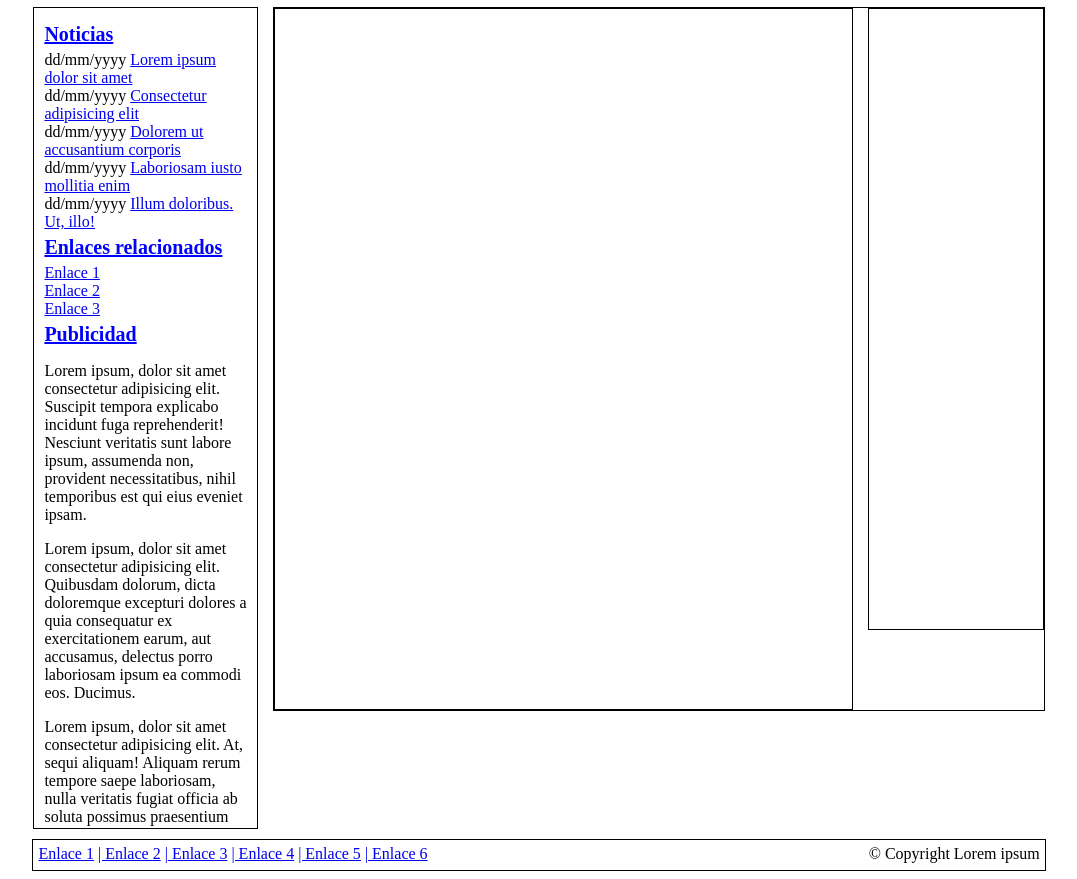
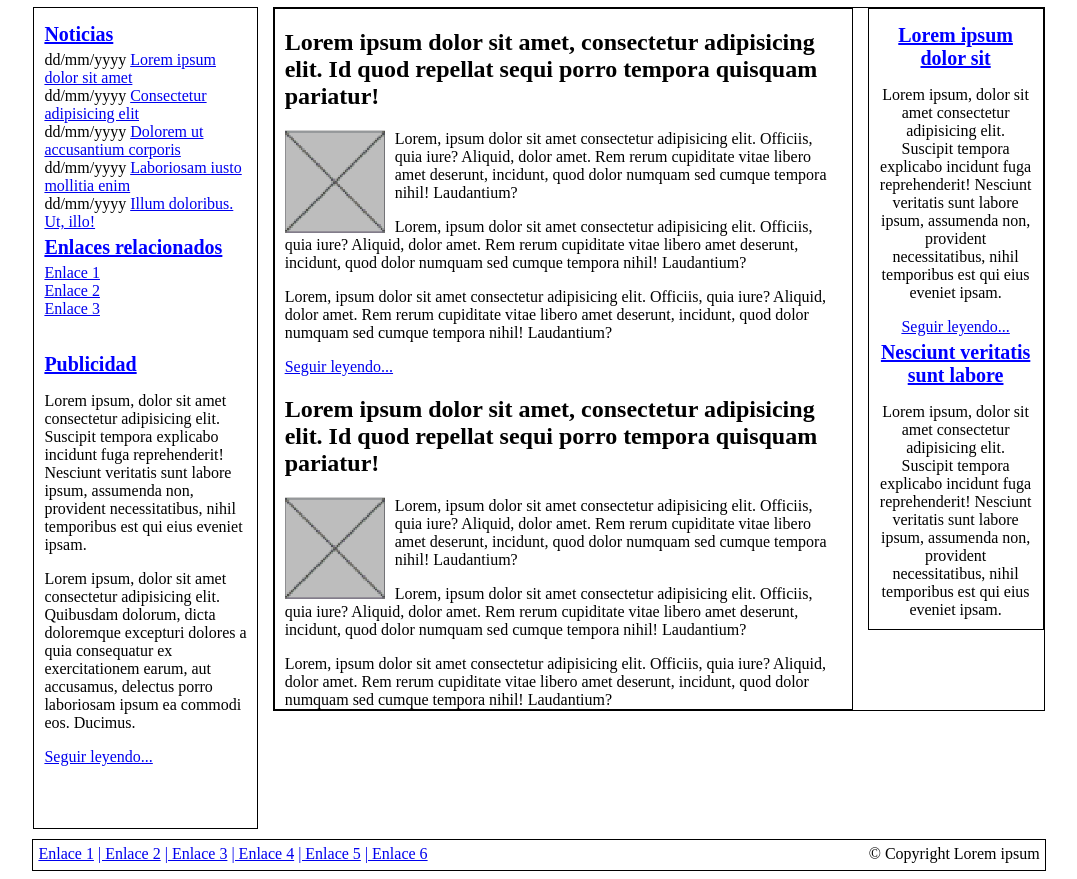
Before and after one commit to PublioElio/desarrollo-interfaces-css, a plain HTML site: page modelo-cajas/maquetacion.html in a window 1280 px wide. Shown: the part 125-1004 px from the top of the page, without its empty margins (101-1178 px from the left). Drawn offline with Linux system fonts and the light colour scheme.

Commit message:
diseño interfaces

```diff
--- a/modelo-cajas/maquetacion.html
+++ b/modelo-cajas/maquetacion.html
@@ -39,21 +39,12 @@
             <a href="*">Enlace 3</a> <br>
             <div class="publicidad_lateral">
                 <h3>Publicidad</h3>
-                <p>
-                    Lorem ipsum, dolor sit amet consectetur adipisicing elit. Suscipit tempora explicabo incidunt fuga
+                <p>Lorem ipsum, dolor sit amet consectetur adipisicing elit. Suscipit tempora explicabo incidunt fuga
                     reprehenderit! Nesciunt veritatis sunt labore ipsum, assumenda non, provident necessitatibus, nihil
                     temporibus est qui eius eveniet ipsam.</p>
                 <p>Lorem ipsum, dolor sit amet consectetur adipisicing elit. Quibusdam dolorum, dicta doloremque
-                    excepturi
-                    dolores a quia consequatur ex exercitationem earum, aut accusamus, delectus porro laboriosam ipsum
-                    ea
-                    commodi eos. Ducimus.</p>
-                <p>Lorem ipsum, dolor sit amet consectetur adipisicing elit. At, sequi aliquam! Aliquam rerum tempore
-                    saepe
-                    laboriosam, nulla veritatis fugiat officia ab soluta possimus praesentium esse dolore labore ad
-                    culpa
-                    qui!
-                </p>
+                    excepturi dolores a quia consequatur ex exercitationem earum, aut accusamus, delectus porro
+                    laboriosam ipsum ea commodi eos. Ducimus.</p>
                 <a href="*">Seguir leyendo...</a>
             </div>
         </aside>
@@ -63,11 +54,35 @@
             <section>
 
                 <article class="articuloCentral">
-
+                    <h2>Lorem ipsum dolor sit amet, consectetur adipisicing elit. Id quod repellat sequi porro tempora
+                        quisquam pariatur!</h2>
+                    <img src="img\img.png" alt="Imagen de noticia" class="img_noticia" />
+                    <p>Lorem, ipsum dolor sit amet consectetur adipisicing elit. Officiis, quia iure?
+                        Aliquid, dolor amet. Rem rerum cupiditate vitae libero amet deserunt, incidunt,
+                        quod dolor numquam sed cumque tempora nihil! Laudantium? </p>
+                    <p>Lorem, ipsum dolor sit amet consectetur adipisicing elit. Officiis, quia iure?
+                        Aliquid, dolor amet. Rem rerum cupiditate vitae libero amet deserunt, incidunt,
+                        quod dolor numquam sed cumque tempora nihil! Laudantium? </p>
+                    <p>Lorem, ipsum dolor sit amet consectetur adipisicing elit. Officiis, quia iure?
+                        Aliquid, dolor amet. Rem rerum cupiditate vitae libero amet deserunt, incidunt,
+                        quod dolor numquam sed cumque tempora nihil! Laudantium? </p>
+                    <a href="*">Seguir leyendo...</a>
                 </article>
 
                 <article class="articuloCentral">
-
+                    <h2>Lorem ipsum dolor sit amet, consectetur adipisicing elit. Id quod repellat sequi porro tempora
+                        quisquam pariatur!</h2>
+                    <img src="img\img.png" alt="Imagen de noticia" class="img_noticia" />
+                    <p>Lorem, ipsum dolor sit amet consectetur adipisicing elit. Officiis, quia iure?
+                        Aliquid, dolor amet. Rem rerum cupiditate vitae libero amet deserunt, incidunt,
+                        quod dolor numquam sed cumque tempora nihil! Laudantium? </p>
+                    <p>Lorem, ipsum dolor sit amet consectetur adipisicing elit. Officiis, quia iure?
+                        Aliquid, dolor amet. Rem rerum cupiditate vitae libero amet deserunt, incidunt,
+                        quod dolor numquam sed cumque tempora nihil! Laudantium? </p>
+                    <p>Lorem, ipsum dolor sit amet consectetur adipisicing elit. Officiis, quia iure?
+                        Aliquid, dolor amet. Rem rerum cupiditate vitae libero amet deserunt, incidunt,
+                        quod dolor numquam sed cumque tempora nihil! Laudantium? </p>
+                    <a href="*">Seguir leyendo...</a>
                 </article>
 
             </section>
@@ -75,13 +90,20 @@
 
             <aside id="derecha">
 
-
                 <article class="articuloDer">
-
+                    <h3>Lorem ipsum dolor sit</h3>
+                    <p>Lorem ipsum, dolor sit amet consectetur adipisicing elit. Suscipit tempora explicabo incidunt fuga
+                        reprehenderit! Nesciunt veritatis sunt labore ipsum, assumenda non, provident necessitatibus, nihil
+                        temporibus est qui eius eveniet ipsam.</p>
+                    <a href="*">Seguir leyendo...</a>
                 </article>
 
                 <article class="articuloDer">
-
+                    <h3>Nesciunt veritatis sunt labore</h3>
+                    <p>Lorem ipsum, dolor sit amet consectetur adipisicing elit. Suscipit tempora explicabo incidunt fuga
+                        reprehenderit! Nesciunt veritatis sunt labore ipsum, assumenda non, provident necessitatibus, nihil
+                        temporibus est qui eius eveniet ipsam.</p>
+                    <a href="*">Seguir leyendo...</a>
                 </article>
 
             </aside>
--- a/modelo-cajas/styles.css
+++ b/modelo-cajas/styles.css
@@ -19,7 +19,7 @@ footer,
     width: 80%;
 }
 
-/* elementos del encabezado */
+/* ----------- elementos del encabezado ----------- */
 header {
     height: 80px;
 }
@@ -57,13 +57,43 @@ nav a {
     margin: 5px;
 }
 
-/* elementos centrales */
+/* ----------- elementos centrales ----------- */
 #contenedor_central {
     margin-top: 10px;
     margin-bottom: 10px;
     overflow: auto;
 }
 
+#contenedor_central2 {
+    overflow: auto;
+}
+
+section {
+    float: left;
+    text-align: left;
+    width: 75%;
+    height: 700px;
+}
+
+h3 {
+    color: blue;
+    text-decoration: underline;
+    margin-top: 5px;
+    margin-bottom: 5px;
+    font-size: 20px;
+}
+
+.articuloCentral {
+    margin: 10px;
+}
+
+.img_noticia {
+    width: 100px;
+    float: left;
+    margin-right: 10px;
+}
+
+/* elementos laterales */
 aside {
     width: 20%;
     height: 800px;
@@ -76,8 +106,8 @@ aside {
     margin-right: 15px;
 }
 
-#contenedor_central2 {
-    overflow: auto;
+.publicidad_lateral {
+    margin-top: 35px;
 }
 
 #derecha {
@@ -86,21 +116,11 @@ aside {
     height: 600px;
 }
 
-section {
-    float: left;
-    width: 75%;
-    height: 700px;
+.articuloDer {
+
 }
 
-h3 {
-    color: blue;
-    text-decoration: underline;
-    margin-top: 5px;
-    margin-bottom: 5px;
-    font-size: 20px;
-}
-
-/* elementos del footer */
+/* ----------- elementos del footer ----------- */
 footer {
     text-align: center;
     margin: 0 auto;
```
Also changed, not shown: modelo-cajas/img/img.png (added).
